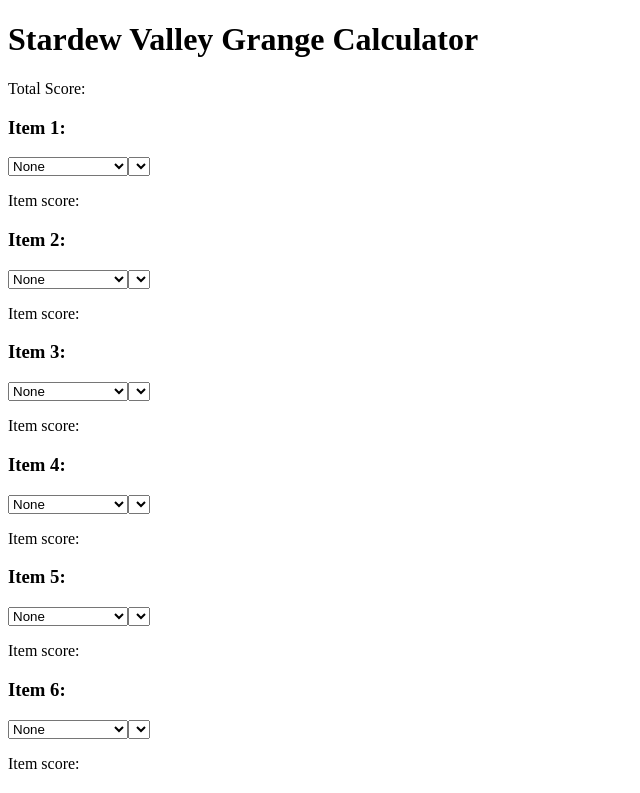
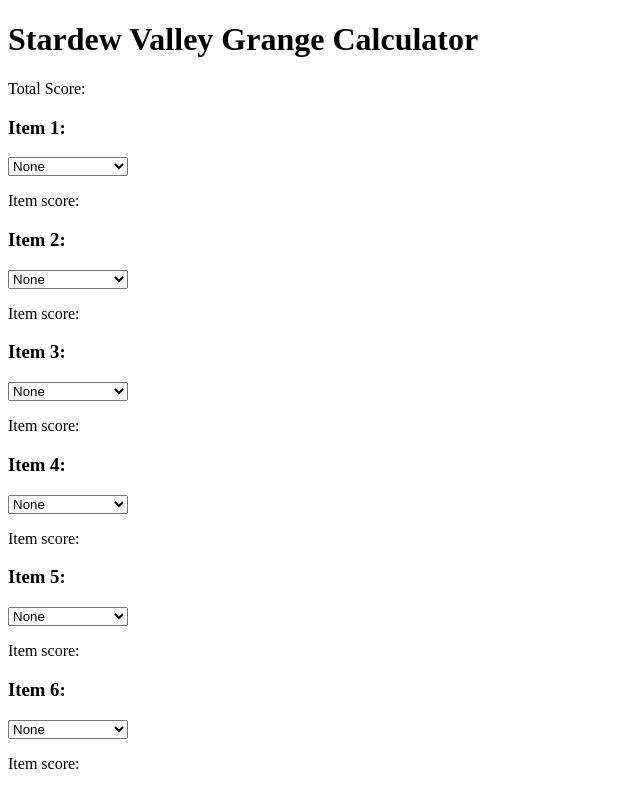
Before and after one commit to BearWithMe18/StardewValleyGrangeCalc, an Angular app in the folder grange-calc/: page / in a window 1280 px wide. Shown: the top 793 px of the page, without its empty margins (0-640 px from the left). Built offline with nearby package versions, Linux system fonts and the light colour scheme.

Commit message:
Optimized JSON loading

```diff
--- a/grange-calc/src/app/app.html
+++ b/grange-calc/src/app/app.html
@@ -1,5 +1,5 @@
 <h1>Stardew Valley Grange Calculator</h1>
 <section class="Score"><app-score></app-score></section>
 @for (number of [1,2,3,4,5,6,7,8,9]; track $number){
-    <app-grange-item [itemNum]="number" [itemCategories]="itemCategories"></app-grange-item>
+    <app-grange-item [itemNum]="number" [itemCategories]="itemCategories" [categoryData]="categoryData"></app-grange-item>
 }
--- a/grange-calc/src/app/app.ts
+++ b/grange-calc/src/app/app.ts
@@ -13,6 +13,7 @@
 })
 export class App {
   categoryData = categoryData;
+
   protected readonly title = signal('grange-calc');
 
   itemCategories = ["None", "Animal Products", "Artisan Goods", "Cooking", "Fish", "Forage", "Fruits", "Minerals", "Vegetables"];
--- a/grange-calc/src/app/grange-item/grange-item.html
+++ b/grange-calc/src/app/grange-item/grange-item.html
@@ -1,17 +1,16 @@
 <form>
   <h3>Item {{itemNum()}}:</h3>
   <select formControlName="itemCat" (change)="setItem($event)">
-    @for (item of itemCategories(); track item){
+    @for (item of itemCategories(); track $index){
       <option [value]="item">{{item}}</option>
     }
   </select>
   @if (item != "None") {
     <select formControlName="itemName" (change)="setItemName($event)">
-    @for (item2 of category(item); track item2) {
+    @for (item2 of category(item); track $index) {
       <option [value]="item2">{{item2}}</option>
     }
     </select>
   }
-  <p>{{itemName}}</p>
   <p>Item score: {{itemScore()}}</p>
 </form>
--- a/grange-calc/src/app/grange-item/grange-item.ts
+++ b/grange-calc/src/app/grange-item/grange-item.ts
@@ -1,5 +1,4 @@
 import { Component, input, model, signal } from '@angular/core';
-import categoryData from '../../data/categories.json';
 import { FormGroup, FormControl } from '@angular/forms';
 
 @Component({
@@ -9,11 +8,11 @@
   styleUrl: './grange-item.css'
 })
 export class GrangeItem {
-  categoryData = categoryData;
+  categoryData = input<any>();
   itemNum = input(1);
   itemCategories = input<string[]>();
   itemScore = model<number>();
-  item = "";
+  item = "None";
   itemName = "";
 
   setItem(item: any){
@@ -21,12 +20,13 @@
     this.itemName = "";
   }
 
-  setItemName(item: any){
-    this.itemName = item.target.value;
+  setItemName(itemName: any){
+    this.itemName = itemName.target.value;
   }
 
   category(item: string) {
-    return categoryData[item as keyof typeof categoryData];
+    return this.categoryData()[item];
+    //return this.categoryData[item as keyof typeof categoryData];
   }
 
   form = new FormGroup({
```
